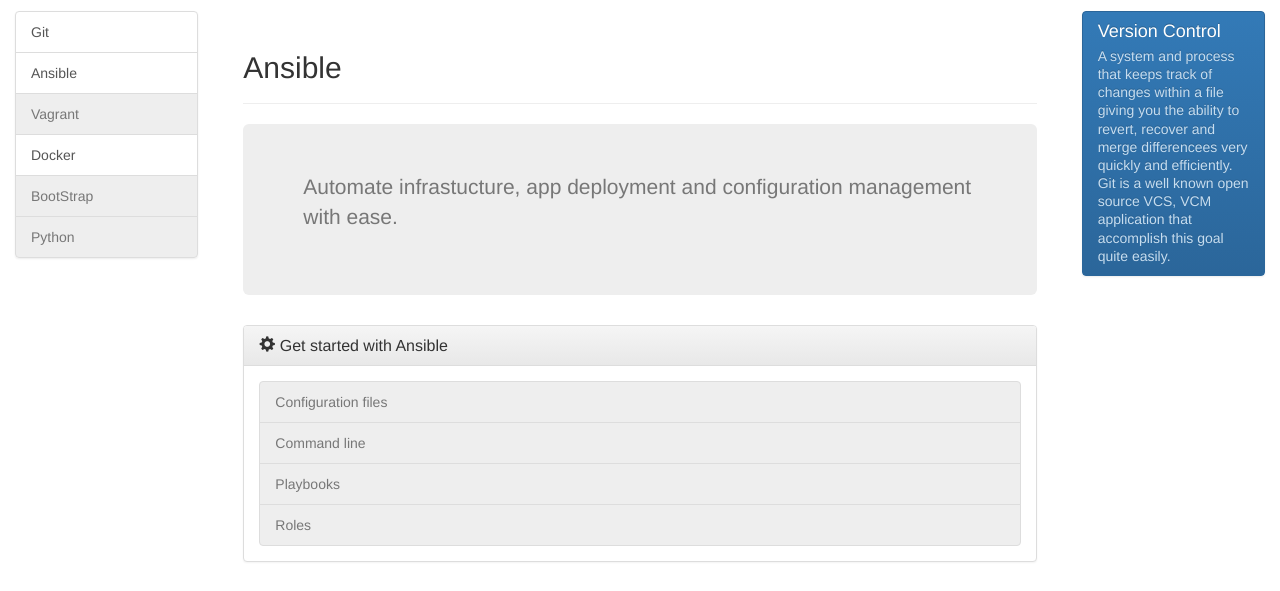
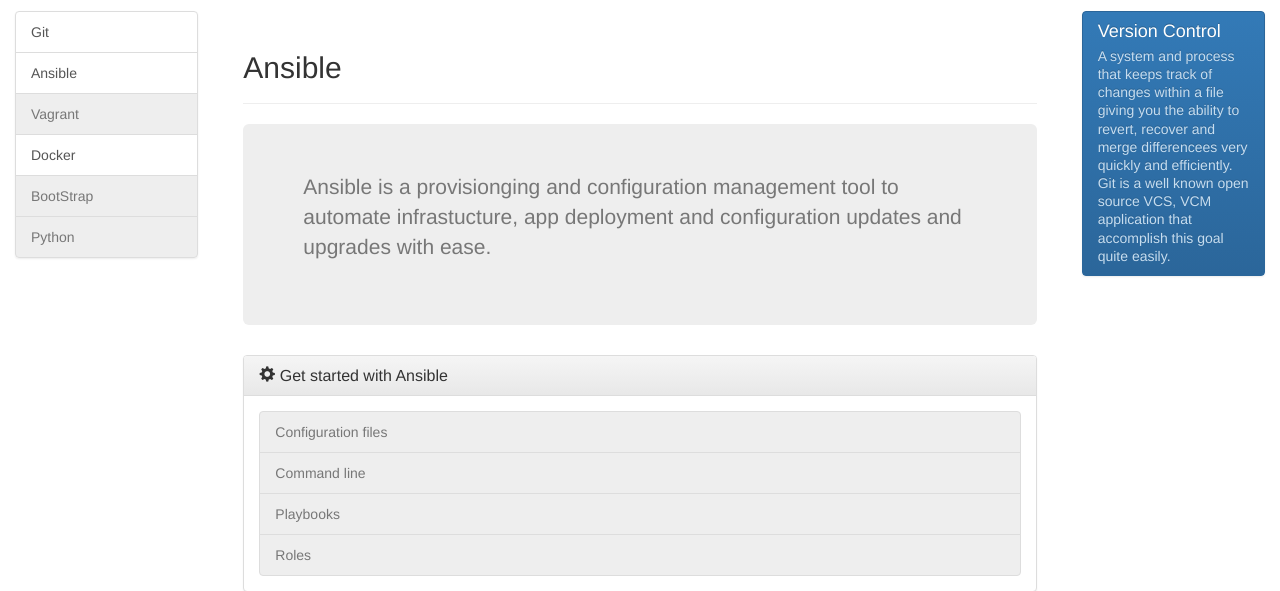
Before and after one commit to becomeonewiththecode/website, a PHP site: page /ansible.php in a window 1280 px wide. Shown: the part 59-650 px from the top of the page. Run offline with PHP 8.4, Linux system fonts and the light colour scheme; some libraries are stand-ins or nearby versions.

Commit message:
update definition of ansible

```diff
--- a/ansible.php
+++ b/ansible.php
@@ -24,7 +24,7 @@ include 'left.inc';
 
           <div class="jumbotron" class="">
             <p class="text-muted">
-              Automate infrastucture, app deployment and configuration management with ease.
+              Ansible is a provisionging and configuration management tool to automate infrastucture, app deployment and configuration updates and upgrades with ease.
             </p>
           </div>
 
```
